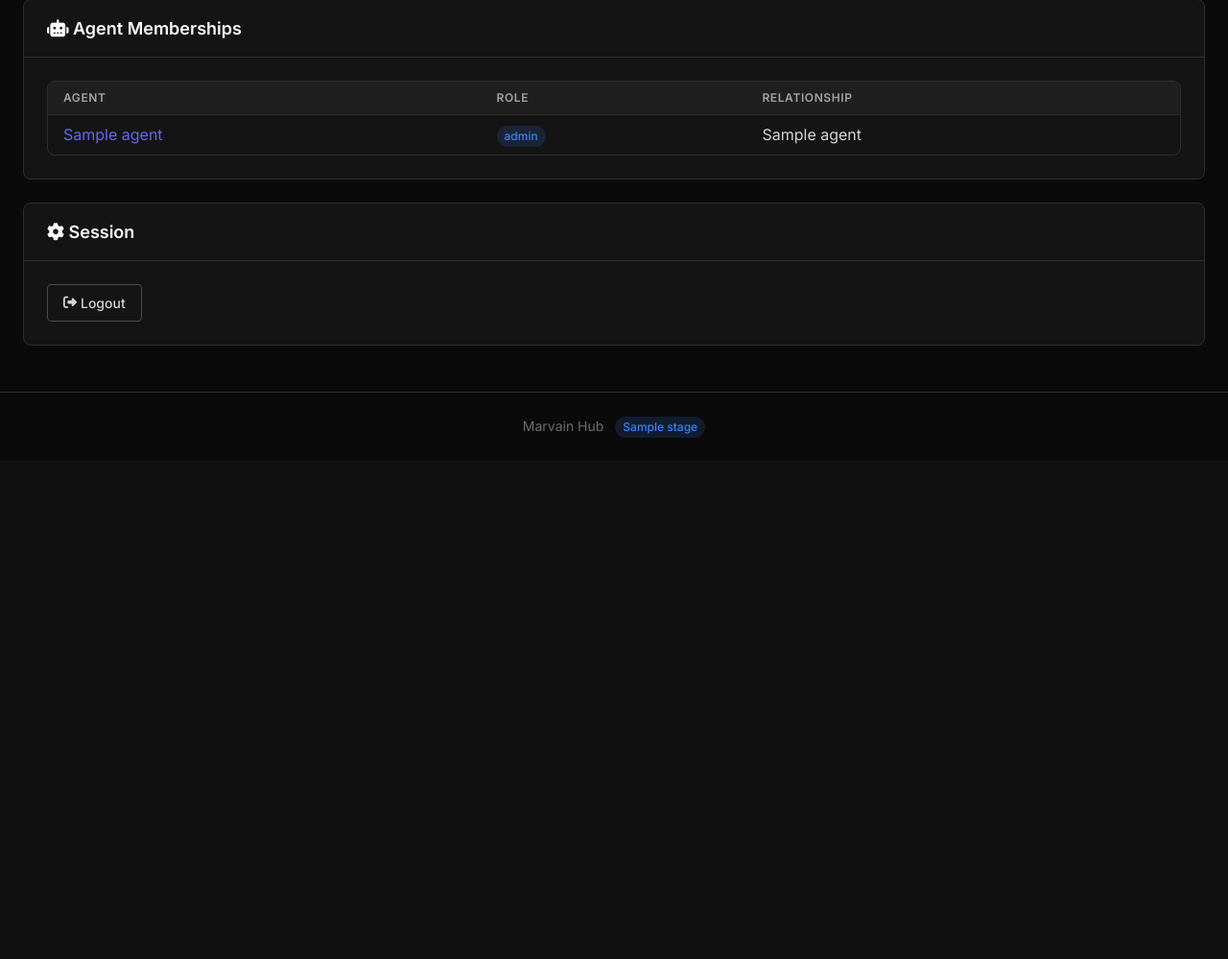
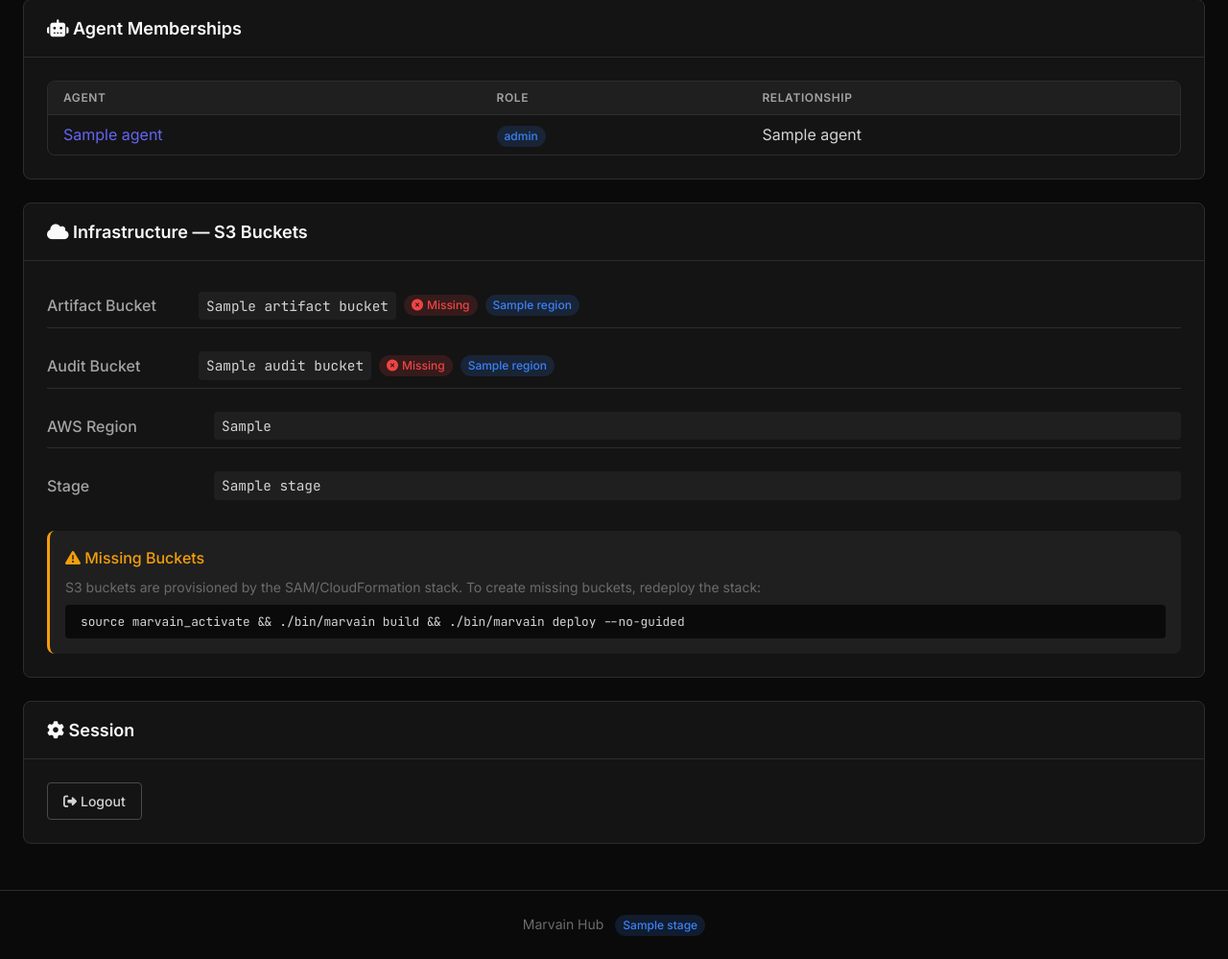
Before and after one commit to Daylily-Informatics/marvain, a Python web app: template functions/hub_api/templates/profile.html in a window 1280 px wide. Shown: the part 436-1435 px from the top of the page at 96% size. Before the commit the page ends 892 px from the top, so only its background shows below. Run offline with Jinja, Linux system fonts and the light colour scheme; the template is opened without the code that fills it: most values are stand-ins (such as "Sample title", 1, 10 or a date in 2020).

Commit message:
feat: add S3 bucket status display to profile page
- Show artifact and audit bucket names, status badges (Active/Missing), and region
- Check bucket existence via s3.get_bucket_location()
- Display AWS region and stage
- Show warning box with redeploy instructions when buckets are missing

```diff
--- a/functions/hub_api/templates/profile.html
+++ b/functions/hub_api/templates/profile.html
@@ -75,6 +75,79 @@
 </div>
 {% endif %}
 
+<!-- Infrastructure — S3 Buckets -->
+<div class="card" style="margin-top: var(--spacing-lg);">
+  <div class="card-header">
+    <h3 class="card-title"><i class="fas fa-cloud"></i> Infrastructure — S3 Buckets</h3>
+  </div>
+  <div class="card-body">
+    <div class="profile-info">
+      <!-- Artifact Bucket -->
+      <div class="profile-row" style="flex-wrap: wrap; gap: var(--spacing-sm);">
+        <span class="profile-label">Artifact Bucket</span>
+        <div style="flex: 1; display: flex; align-items: center; gap: var(--spacing-sm); flex-wrap: wrap;">
+          {% if artifact_bucket.name %}
+            <code class="profile-value" style="flex: unset;">{{ artifact_bucket.name }}</code>
+          {% else %}
+            <span class="text-muted" style="font-style: italic;">Not configured</span>
+          {% endif %}
+          {% if artifact_bucket.exists %}
+            <span class="badge badge-success"><i class="fas fa-check-circle"></i> Active</span>
+          {% else %}
+            <span class="badge badge-error"><i class="fas fa-times-circle"></i> {{ artifact_bucket.error or 'Missing' }}</span>
+          {% endif %}
+          {% if artifact_bucket.region %}
+            <span class="badge badge-info">{{ artifact_bucket.region }}</span>
+          {% endif %}
+        </div>
+      </div>
+      <!-- Audit Bucket -->
+      <div class="profile-row" style="flex-wrap: wrap; gap: var(--spacing-sm);">
+        <span class="profile-label">Audit Bucket</span>
+        <div style="flex: 1; display: flex; align-items: center; gap: var(--spacing-sm); flex-wrap: wrap;">
+          {% if audit_bucket.name %}
+            <code class="profile-value" style="flex: unset;">{{ audit_bucket.name }}</code>
+          {% else %}
+            <span class="text-muted" style="font-style: italic;">Not configured</span>
+          {% endif %}
+          {% if audit_bucket.exists %}
+            <span class="badge badge-success"><i class="fas fa-check-circle"></i> Active</span>
+          {% else %}
+            <span class="badge badge-error"><i class="fas fa-times-circle"></i> {{ audit_bucket.error or 'Missing' }}</span>
+          {% endif %}
+          {% if audit_bucket.region %}
+            <span class="badge badge-info">{{ audit_bucket.region }}</span>
+          {% endif %}
+        </div>
+      </div>
+      <!-- AWS Region -->
+      <div class="profile-row">
+        <span class="profile-label">AWS Region</span>
+        <code class="profile-value">{{ aws_region }}</code>
+      </div>
+      <!-- Stage -->
+      <div class="profile-row">
+        <span class="profile-label">Stage</span>
+        <code class="profile-value">{{ stage }}</code>
+      </div>
+    </div>
+
+    {% if not artifact_bucket.exists or not audit_bucket.exists %}
+    <div style="margin-top: var(--spacing-lg); padding: var(--spacing-md); background: var(--color-gray-700); border-radius: var(--radius-md); border-left: 3px solid var(--color-warning);">
+      <p style="margin: 0 0 var(--spacing-sm) 0; color: var(--color-warning); font-weight: 500;">
+        <i class="fas fa-exclamation-triangle"></i> Missing Buckets
+      </p>
+      <p class="text-muted" style="margin: 0 0 var(--spacing-sm) 0; font-size: 0.875rem;">
+        S3 buckets are provisioned by the SAM/CloudFormation stack. To create missing buckets, redeploy the stack:
+      </p>
+      <code style="display: block; background: var(--color-gray-900); padding: var(--spacing-sm) var(--spacing-md); border-radius: var(--radius-sm); font-size: 0.8rem; color: var(--color-gray-200);">
+        source marvain_activate && ./bin/marvain build && ./bin/marvain deploy --no-guided
+      </code>
+    </div>
+    {% endif %}
+  </div>
+</div>
+
 <!-- Session Actions -->
 <div class="card" style="margin-top: var(--spacing-lg);">
   <div class="card-header">
```
Also changed, not shown: functions/hub_api/app.py (+21 -0 lines).
